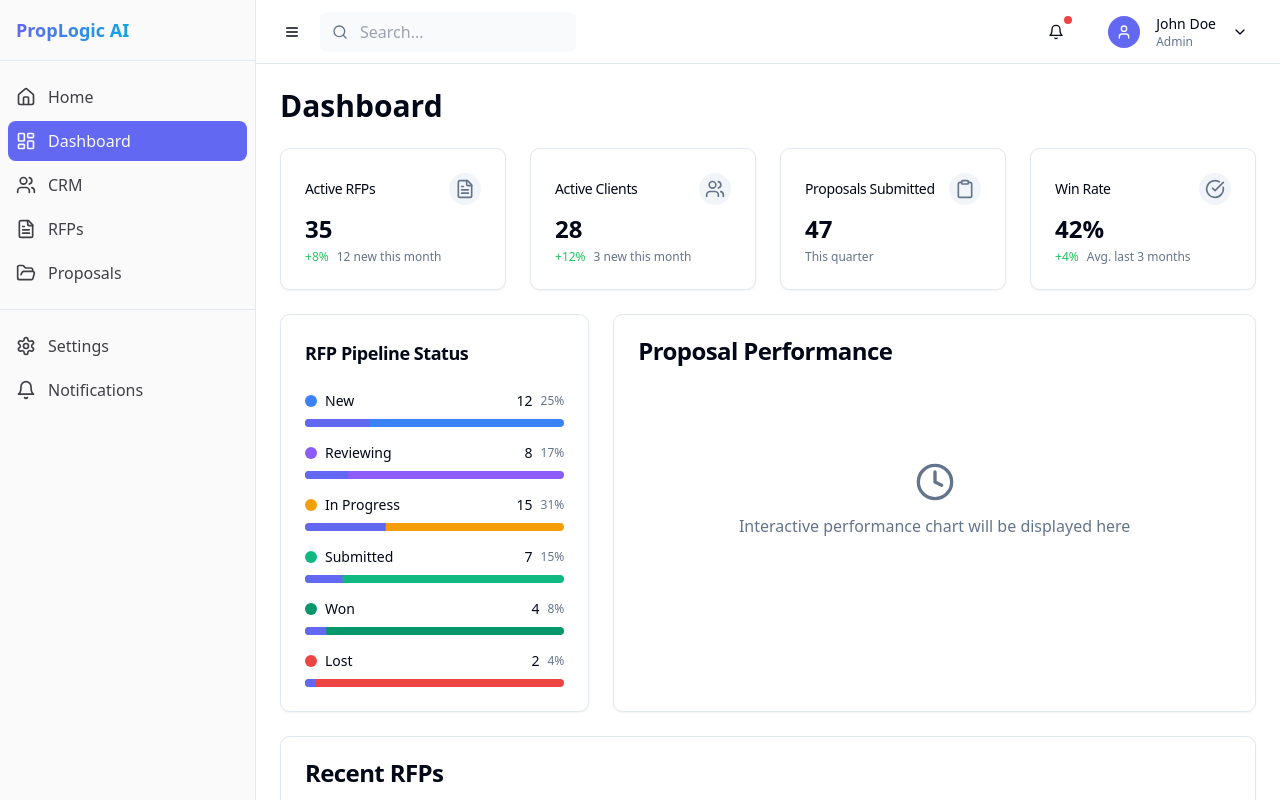
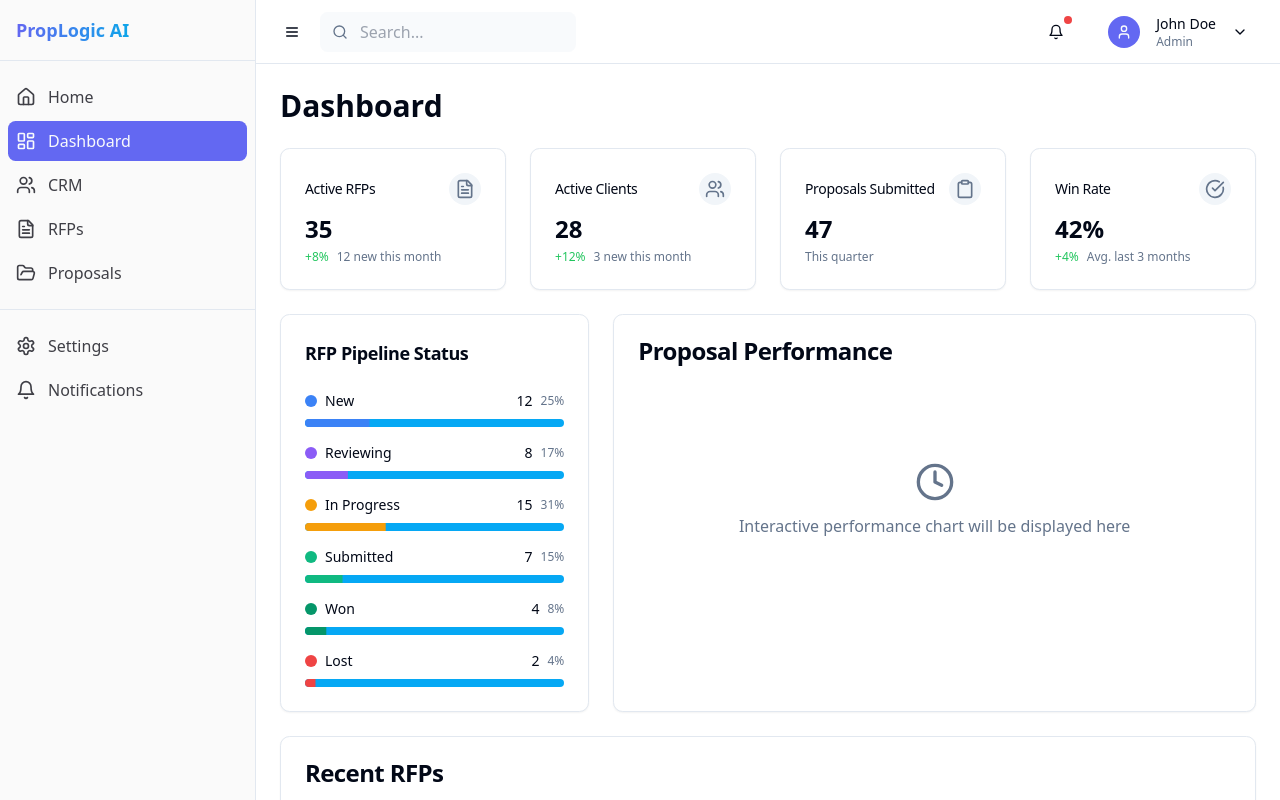
Before and after one commit to hanimining25/proplogic-ai-suite, a React (Vite) app: page /dashboard in a window 1280 px wide. Shown: the top 800 px of the page. Built offline with nearby package versions, Linux system fonts and the light colour scheme.

Commit message:
Fix: RFPStatusCard progress indicator
The `indicatorClassName` prop is not valid for the `Progress` component.  Removed the prop and applied the styling directly to the `ProgressPrimitive.Indicator` component.

```diff
--- a/src/components/dashboard/RFPStatusCard.tsx
+++ b/src/components/dashboard/RFPStatusCard.tsx
@@ -1,6 +1,6 @@
 
 import { Card, CardContent, CardHeader, CardTitle } from "@/components/ui/card";
-import { Progress } from "@/components/ui/progress";
+import { CustomProgress } from "@/components/ui/custom-progress";
 import { cn } from "@/lib/utils";
 
 interface RFPStatusCardProps {
@@ -39,11 +39,10 @@ const RFPStatusCard = ({ title, total, items, className }: RFPStatusCardProps) =
                   </span>
                 </div>
               </div>
-              <Progress
+              <CustomProgress
                 value={(item.value / total) * 100}
                 className="h-2"
-                indicatorClassName={cn("transition-all")}
-                style={{ backgroundColor: item.color }}
+                indicatorColor={item.color}
               />
             </div>
           ))}
--- /dev/null
+++ b/src/components/ui/custom-progress.tsx
@@ -0,0 +1,34 @@
+
+import * as React from "react"
+import * as ProgressPrimitive from "@radix-ui/react-progress"
+
+import { cn } from "@/lib/utils"
+
+interface CustomProgressProps extends React.ComponentPropsWithoutRef<typeof ProgressPrimitive.Root> {
+  indicatorColor?: string;
+}
+
+const CustomProgress = React.forwardRef<
+  React.ElementRef<typeof ProgressPrimitive.Root>,
+  CustomProgressProps
+>(({ className, value, indicatorColor, ...props }, ref) => (
+  <ProgressPrimitive.Root
+    ref={ref}
+    className={cn(
+      "relative h-4 w-full overflow-hidden rounded-full bg-secondary",
+      className
+    )}
+    {...props}
+  >
+    <ProgressPrimitive.Indicator
+      className="h-full w-full flex-1 transition-all"
+      style={{
+        transform: `translateX(-${100 - (value || 0)}%)`,
+        backgroundColor: indicatorColor || "hsl(var(--primary))"
+      }}
+    />
+  </ProgressPrimitive.Root>
+))
+CustomProgress.displayName = "CustomProgress"
+
+export { CustomProgress }
--- a/src/components/ui/index.ts
+++ b/src/components/ui/index.ts
@@ -7,3 +7,4 @@ export { Label } from "@/components/ui/label";
 export { Tabs, TabsContent, TabsList, TabsTrigger } from "@/components/ui/tabs";
 export { Table, TableBody, TableCaption, TableCell, TableFooter, TableHead, TableHeader, TableRow } from "@/components/ui/table";
 export { Progress } from "@/components/ui/progress";
+export { CustomProgress } from "@/components/ui/custom-progress";
--- a/src/components/ui/progress.tsx
+++ b/src/components/ui/progress.tsx
@@ -1,3 +1,4 @@
+
 import * as React from "react"
 import * as ProgressPrimitive from "@radix-ui/react-progress"
 
```
